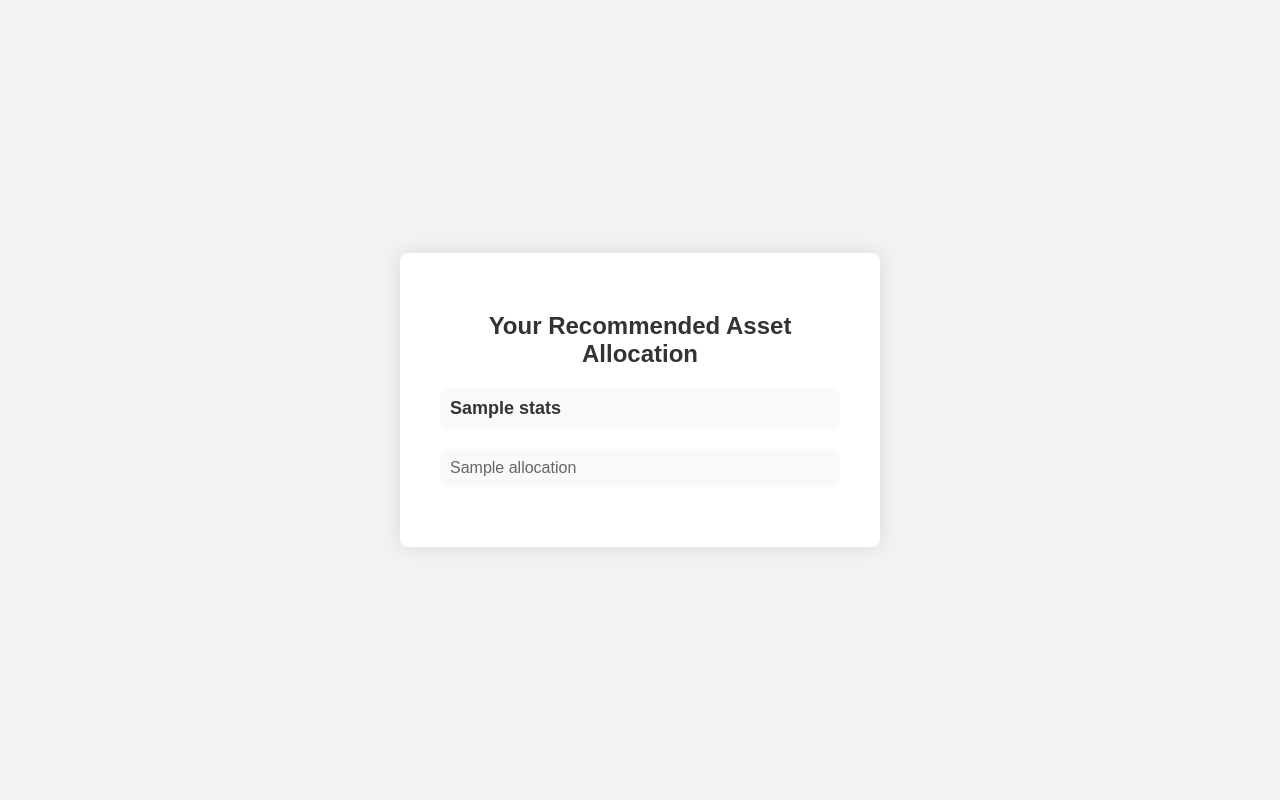
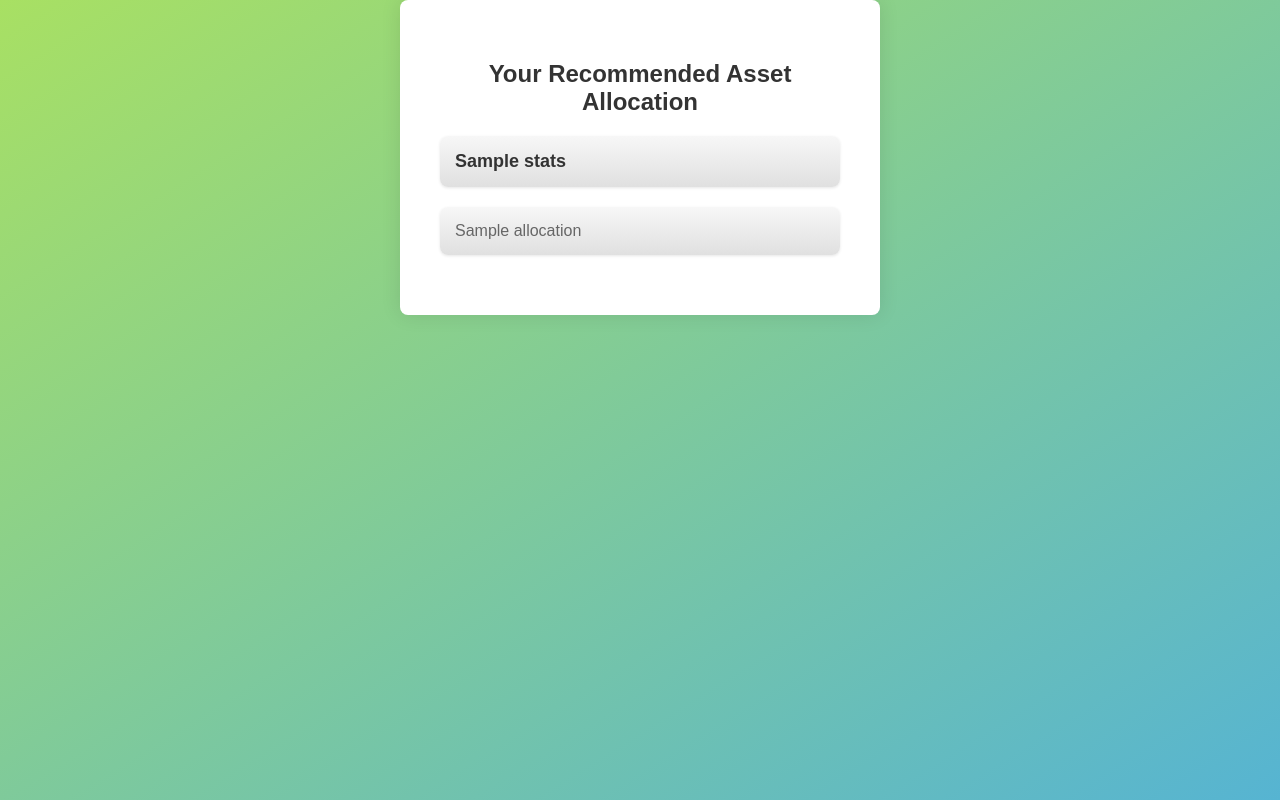
Before and after one commit to lvl2daniel/Robo-Advisor-Fintech, a Flask app: template templates/result.html in a window 1280 px wide. Run offline with Flask 3, Linux system fonts and the light colour scheme; the template is opened without the code that fills it: most values are stand-ins (such as "Sample title", 1, 10 or a date in 2020).

Commit message:
Update styles.css

```diff
--- a/static/styles.css
+++ b/static/styles.css
@@ -1,13 +1,32 @@
+/* General styles */
 body {
     font-family: Arial, sans-serif;
-    background-color: #f2f2f2;
     margin: 0;
     padding: 0;
+    background-image: linear-gradient(to bottom right, #a8e063, #56b4d2);
+    min-height: 100vh;
+    justify-content: center;
+    align-items: center;
+  }
+
+  .content {
+    max-width: 400px;
+    padding: 20px;
+    border-radius: 8px;
+    background-color: #fff;
+    box-shadow: 0 0 10px rgba(0, 0, 0, 0.1);
   }
 
   h1 {
     text-align: center;
     color: #333;
+  }
+
+  h2 {
+    font-size: 24px;
+    text-align: center;
+    color: #333;
+    margin-bottom: 20px;
   }
 
   form {
@@ -17,6 +36,7 @@ form {
     padding: 20px;
     border-radius: 8px;
     box-shadow: 0 0 10px rgba(0, 0, 0, 0.1);
+    background-image: linear-gradient(to bottom, #f7f7f7, #e0e0e0);
   }
 
   label {
@@ -28,51 +48,44 @@ input[type="text"],
   select {
     width: 100%;
     padding: 10px;
-    margin-bottom: 10px;
     border: 1px solid #ccc;
     border-radius: 4px;
     box-sizing: border-box;
+    outline: none; /* Remove default outline */
   }
 
   input[type="submit"] {
     width: 100%;
-    padding: 10px;
-    background-color: #007bff;
+    padding: 10px 20px; /* Adjust padding for a smoother look */
+    background-image: linear-gradient(to right, #007bff, #0056b3); /* Gradient for submit button */
     color: #fff;
     border: none;
     border-radius: 4px;
     cursor: pointer;
+    transition: background-color 0.2s ease-in-out;
   }
 
   input[type="submit"]:hover {
-    background-color: #0056b3;
-}
-.container {
-    display: flex;
-    justify-content: center;
-    align-items: center;
-    height: 100vh;
+    background-image: linear-gradient(to right, #0067d0, #0041a5);
   }
 
+  /* Result section */
 .result {
     max-width: 400px;
     background-color: #fff;
     border-radius: 8px;
     box-shadow: 0 0 20px rgba(0, 0, 0, 0.1);
     padding: 40px;
-}
-h2 {
-    margin-bottom: 20px;
-    font-size: 24px;
-    color: #333;
-    text-align: center;
+    margin: 0 auto; /* Center the result section horizontally */
   }
 
-.stats, .allocation {
+  .stats,
+  .allocation {
     margin-bottom: 20px;
-    padding: 10px;
-    background-color: #f8f9fa;
+    padding: 15px;
     border-radius: 8px;
+    box-shadow: 0 1px 3px rgba(0, 0, 0, 0.1);
+    background-image: linear-gradient(to bottom, #f7f7f7, #e0e0e0);
   }
 
   .stats {
```
Lines whose indentation alone changed are shown as unchanged.
